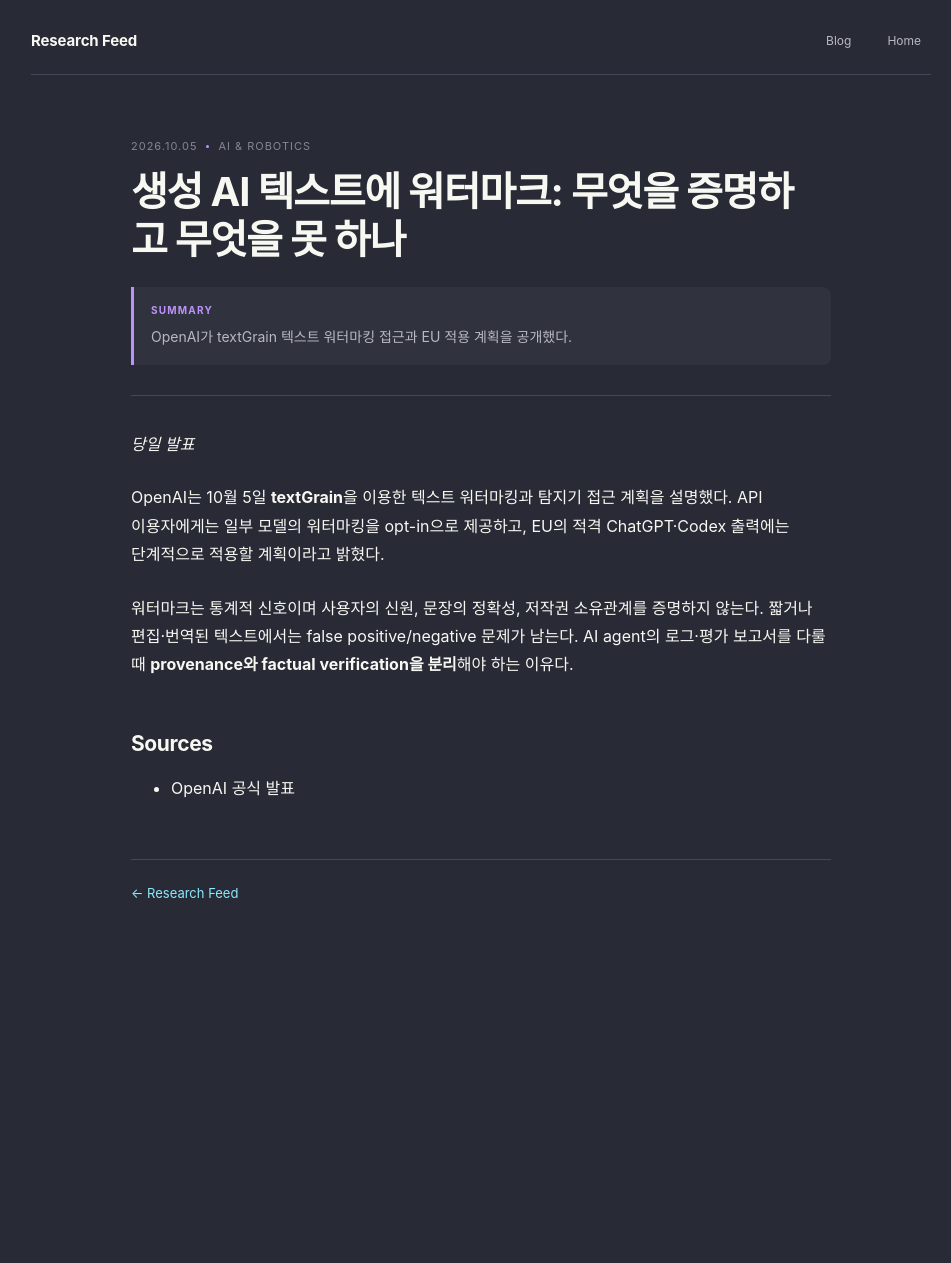
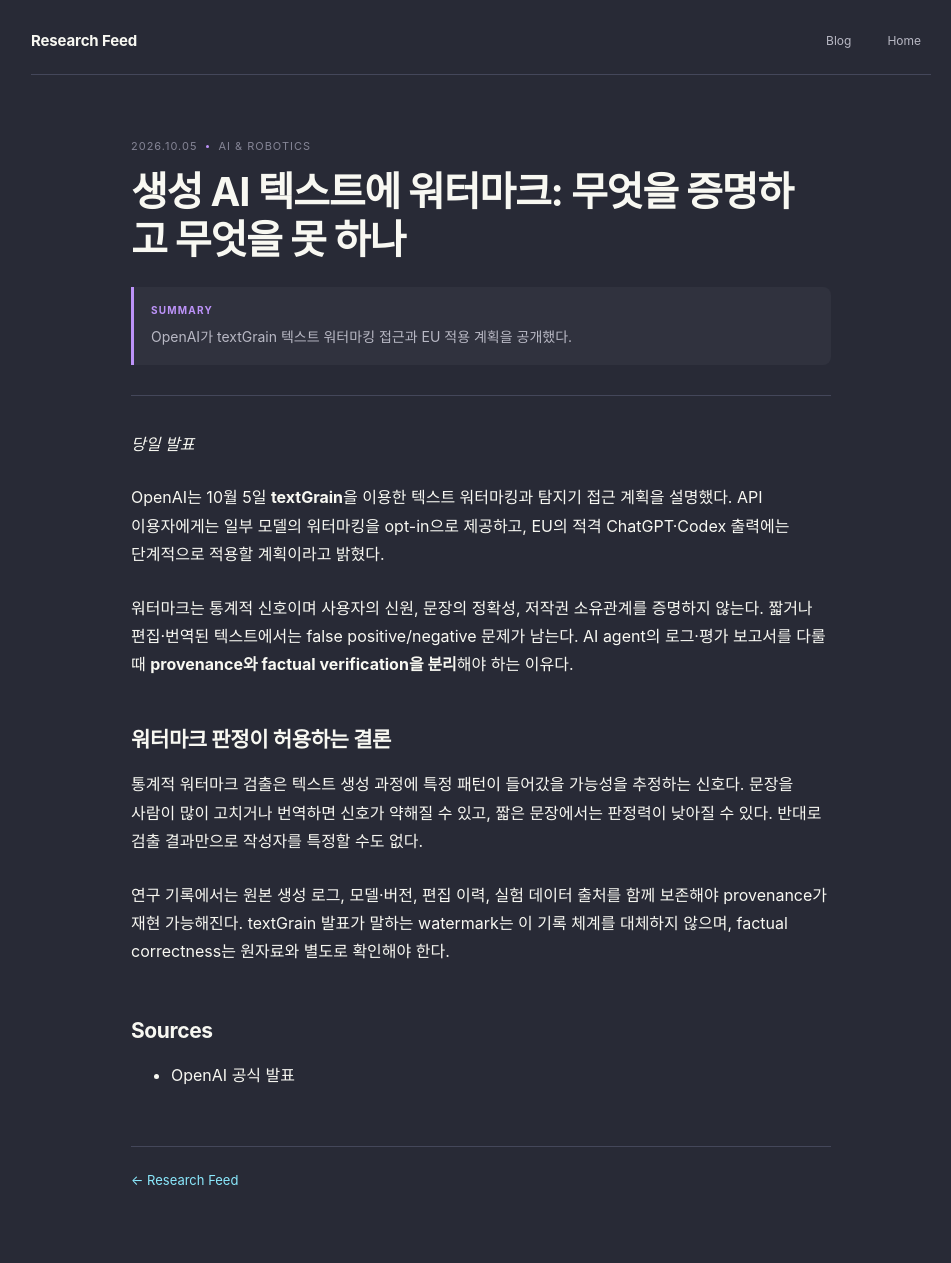
Before and after one commit to nayana224/nayana224.github.io, a Jekyll site: the page built from _research_feed/2026-10-05-ai-robotics.md, in a window 1280 px wide. Shown: the whole page, without its empty margins (159-1110 px from the left). Built offline with Jekyll 4.4.1, drawn with Linux system fonts in a browser that asks for light colours; before the commit the page ends 976 px from its top, so only the background shows below that.

Commit message:
Strengthen Research Feed article: 2026-10-05

```diff
--- a/_research_feed/2026-10-05-ai-robotics.md
+++ b/_research_feed/2026-10-05-ai-robotics.md
@@ -13,5 +13,11 @@
 
 워터마크는 통계적 신호이며 사용자의 신원, 문장의 정확성, 저작권 소유관계를 증명하지 않는다. 짧거나 편집·번역된 텍스트에서는 false positive/negative 문제가 남는다. AI agent의 로그·평가 보고서를 다룰 때 **provenance와 factual verification을 분리**해야 하는 이유다.
 
+## 워터마크 판정이 허용하는 결론
+
+통계적 워터마크 검출은 텍스트 생성 과정에 특정 패턴이 들어갔을 가능성을 추정하는 신호다. 문장을 사람이 많이 고치거나 번역하면 신호가 약해질 수 있고, 짧은 문장에서는 판정력이 낮아질 수 있다. 반대로 검출 결과만으로 작성자를 특정할 수도 없다.
+
+연구 기록에서는 원본 생성 로그, 모델·버전, 편집 이력, 실험 데이터 출처를 함께 보존해야 provenance가 재현 가능해진다. textGrain 발표가 말하는 watermark는 이 기록 체계를 대체하지 않으며, factual correctness는 원자료와 별도로 확인해야 한다.
+
 ## Sources
 - [OpenAI 공식 발표](https://openai.com/index/eu-text-provenance/)
```
